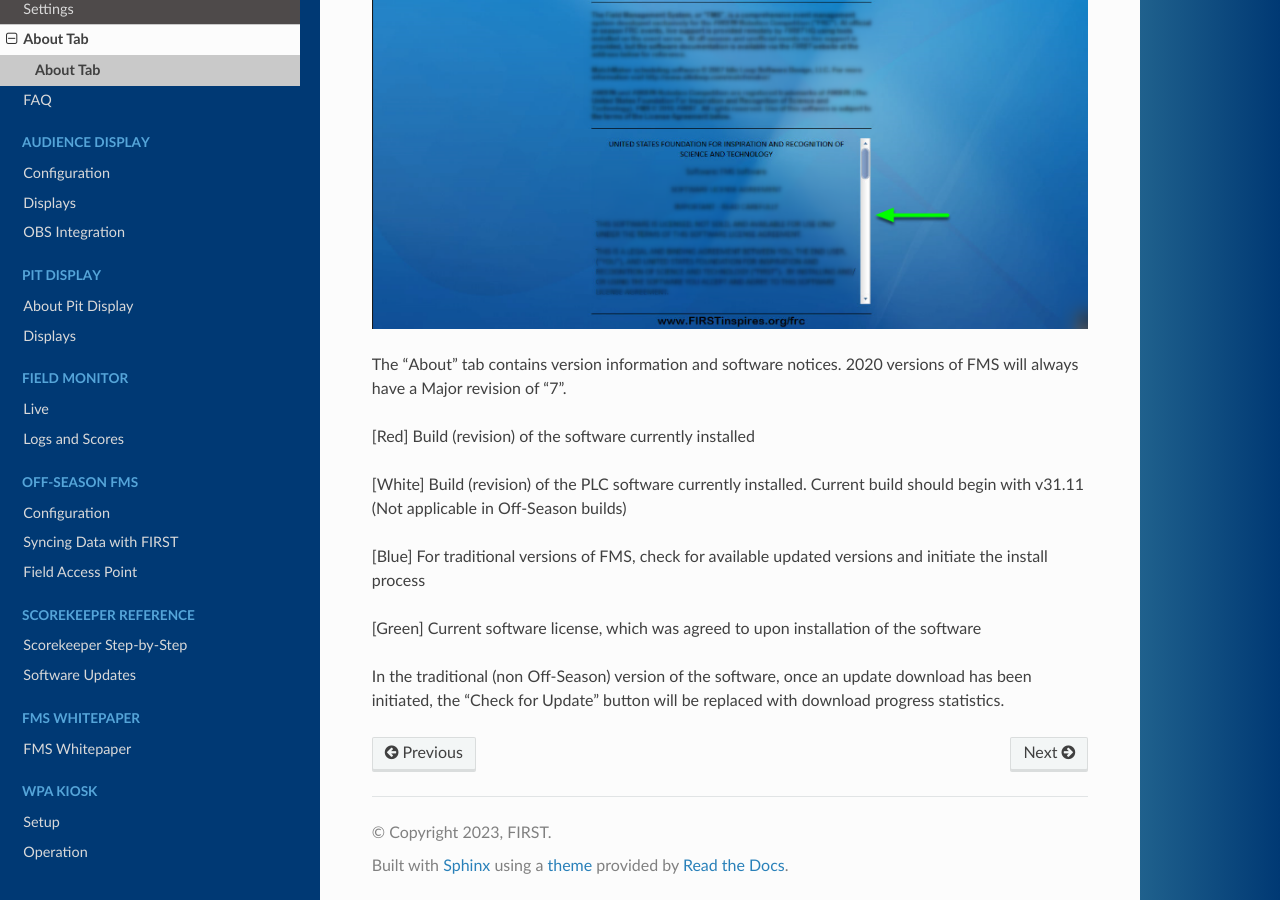
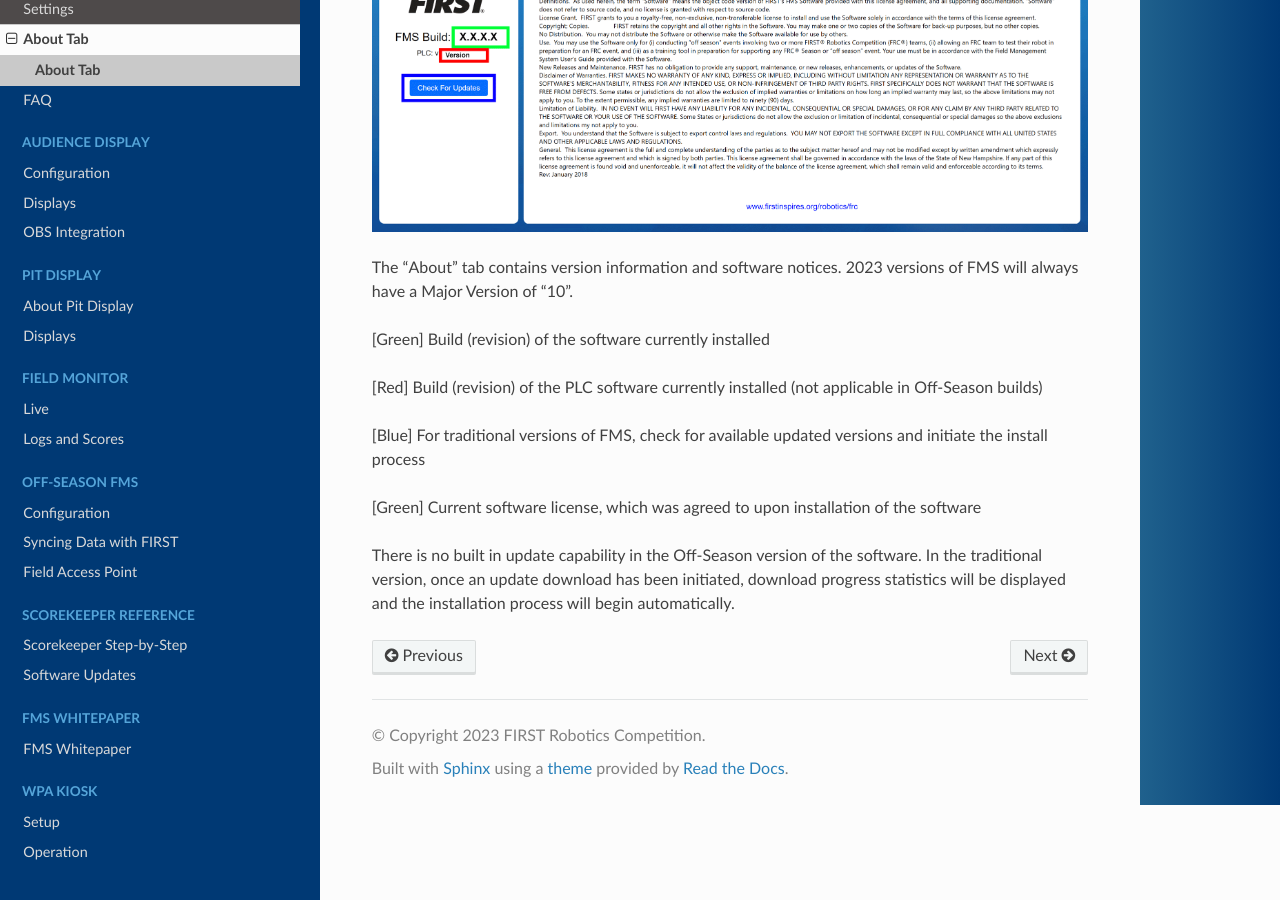
Before and after one commit to FIRSTRobotics/fms-manual, a Sphinx documentation site: the page built from source/event-manager/about-tab/about-tab.rst, in a window 1280 px wide and 900 px high, scrolled down 408 px. Built offline with Sphinx 7.4.7 and the Read the Docs theme 2.0.0, drawn with Linux system fonts in a browser that asks for light colours.

Commit message:
About tab updated (#30)

```diff
--- a/source/conf.py
+++ b/source/conf.py
@@ -18,7 +18,7 @@
 # -- Project information -----------------------------------------------------
 
 project = 'Field Management System Manual'
-copyright = '2023, FIRST'
+copyright = '2023 FIRST Robotics Competition'
 author = 'FIRST'
 
 # The full version, including alpha/beta/rc tags
--- a/source/event-manager/about-tab/about-tab.rst
+++ b/source/event-manager/about-tab/about-tab.rst
@@ -3,16 +3,16 @@
 About Tab
 ===========
 
-.. image:: images/about-tab-1.png
+.. image:: images/about-tab.png
 
-The "About" tab contains version information and software notices. 2020 versions of FMS will always have a Major revision of "7".
+The "About" tab contains version information and software notices. 2023 versions of FMS will always have a Major Version of "10".
 
-[Red] Build (revision) of the software currently installed
+[Green] Build (revision) of the software currently installed
 
-[White] Build (revision) of the PLC software currently installed. Current build should begin with v31.11 (Not applicable in Off-Season builds)
+[Red] Build (revision) of the PLC software currently installed (not applicable in Off-Season builds)
 
 [Blue] For traditional versions of FMS, check for available updated versions and initiate the install process
 
 [Green] Current software license, which was agreed to upon installation of the software
 
-In the traditional (non Off-Season) version of the software, once an update download has been initiated, the "Check for Update" button will be replaced with download progress statistics.
+There is no built in update capability in the Off-Season version of the software. In the traditional version, once an update download has been initiated, download progress statistics will be displayed and the installation process will begin automatically.
```
Also changed, not shown: source/event-manager/about-tab/images/about-tab-1.png (deleted), source/event-manager/about-tab/images/about-tab.png (added), source/index.rst (line endings or trailing spaces), 1 other file.
